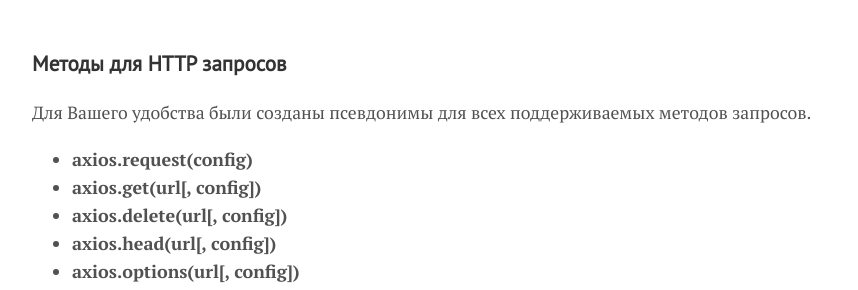
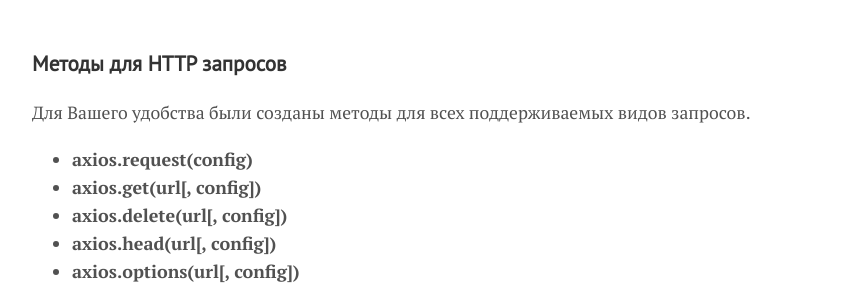
Before and after one commit to klesarev/myblog, a Jekyll site: the page built from _posts/2018-05-24-axios-russian.md, in a window 1280 px wide and 900 px high, scrolled down 4297 px. Shown: the part 159-449 px from the top of the window, without its empty margins (158-1016 px from the left). Built offline with Jekyll 4.4.1, drawn with Linux system fonts in a browser that asks for light colours; comment, search, counter and statistics services are not loaded.

Commit message:
axios v 0.25

```diff
--- a/_posts/2018-05-24-axios-russian.md
+++ b/_posts/2018-05-24-axios-russian.md
@@ -156,7 +156,7 @@
 <br />
 ### Методы для HTTP запросов
 
-Для Вашего удобства были созданы псевдонимы для всех поддерживаемых методов запросов.
+Для Вашего удобства были созданы методы для всех поддерживаемых видов запросов.
 - __axios.request(config)__
 - __axios.get(url[, config])__
 - __axios.delete(url[, config])__
```
